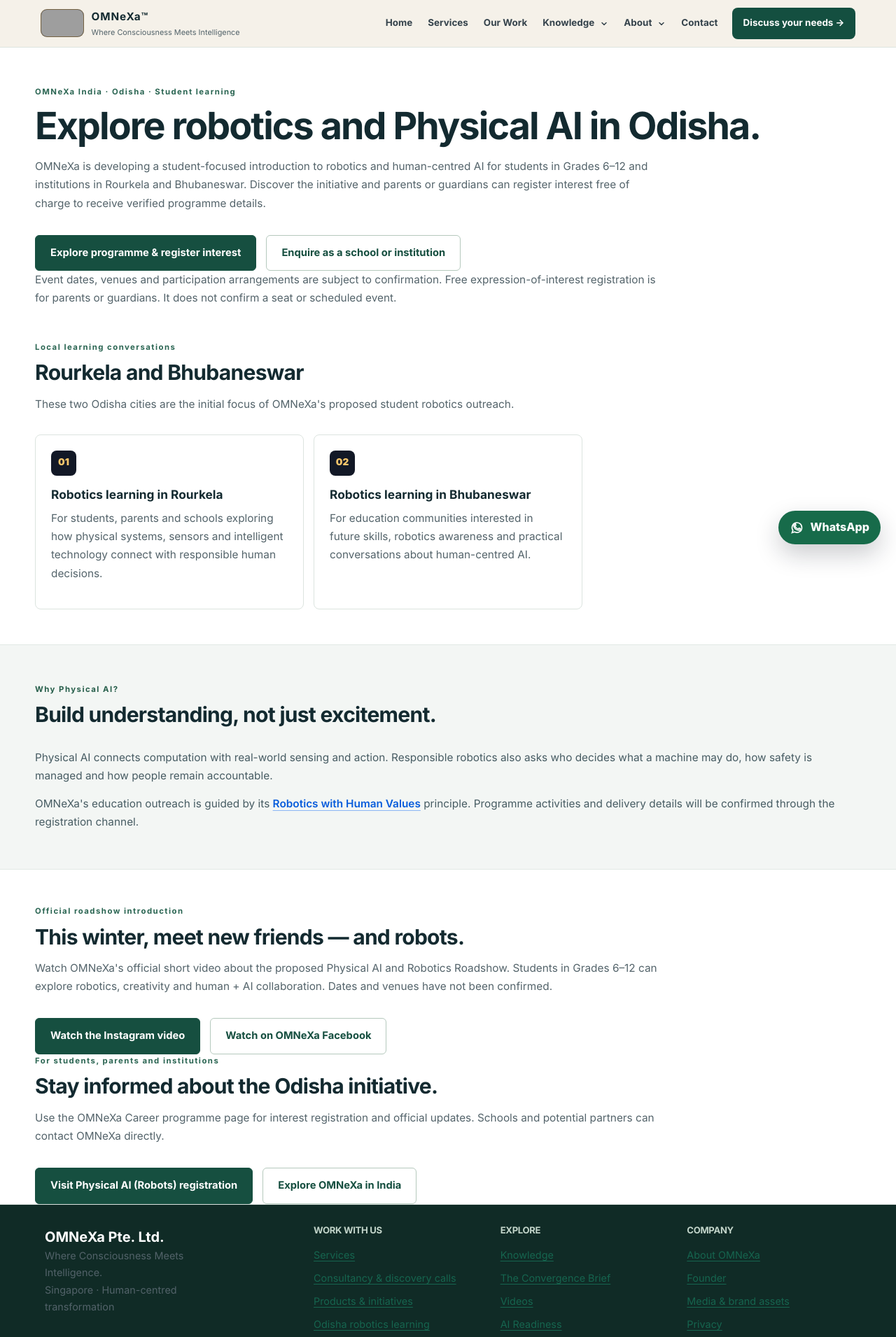
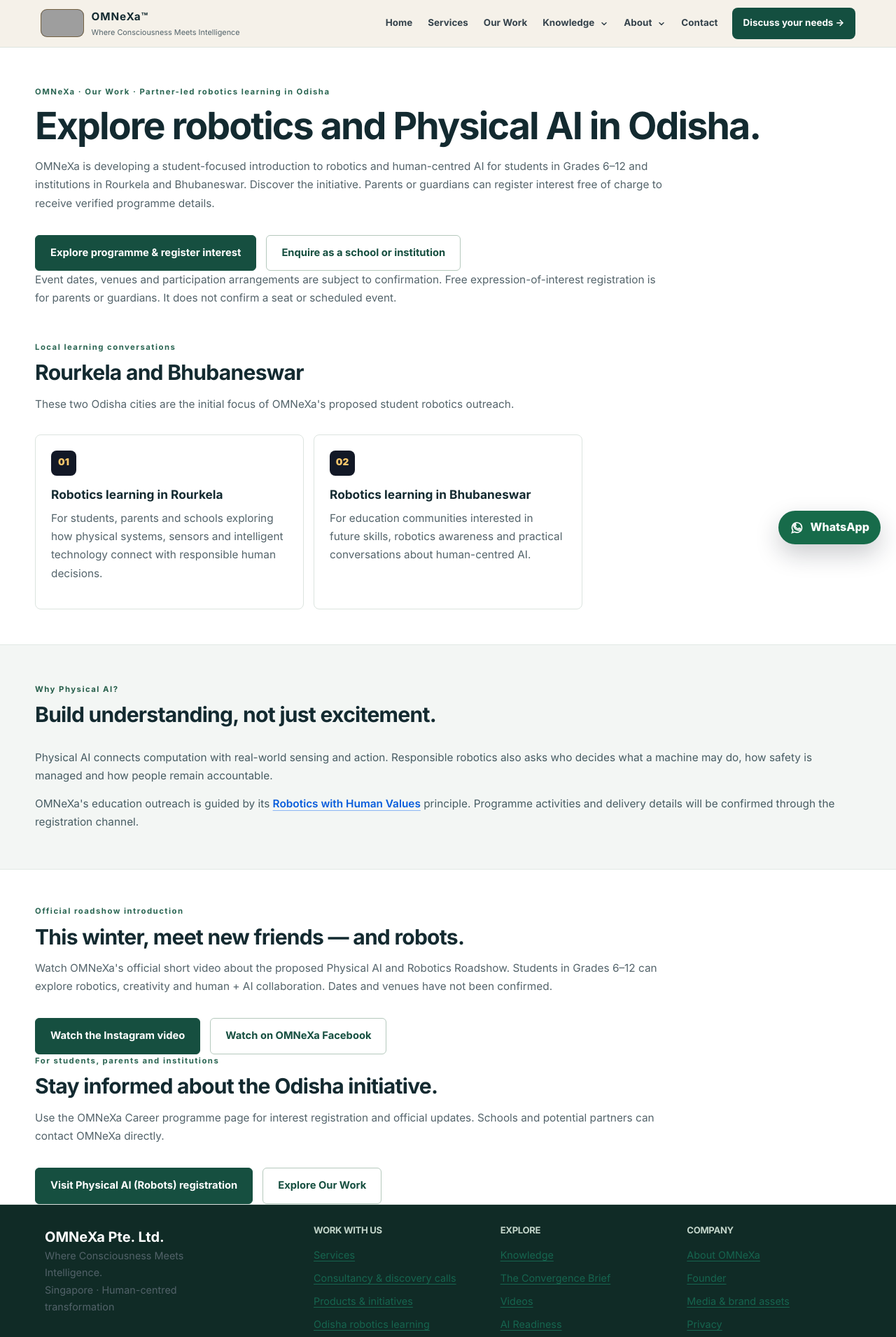
Before and after one commit to HumanSamaritan/OMNEXAFuture, a Next.js app: page /india/odisha/robotics in a window 1280 px wide. Shown: the top 1911 px of the page at 70% size. Built offline with nearby package versions, Linux system fonts and the light colour scheme; grey boxes are pictures that could not be loaded.

Commit message:
Place Odisha robotics under Our Work instead of a separate India menu

```diff
--- a/app/india/odisha/robotics/page.tsx
+++ b/app/india/odisha/robotics/page.tsx
@@ -37,12 +37,12 @@ export default function OdishaRoboticsPage() {
     <main>
       <script type="application/ld+json" dangerouslySetInnerHTML={{ __html: JSON.stringify(structuredData) }} />
       <section className="page-hero section-shell aligned-section">
-        <p className="eyebrow">OMNeXa India · Odisha · Student learning</p>
+        <p className="eyebrow">OMNeXa · Our Work · Partner-led robotics learning in Odisha</p>
         <h1>Explore robotics and Physical AI in Odisha.</h1>
         <p>
           OMNeXa is developing a student-focused introduction to robotics and human-centred AI for
-          students in Grades 6–12 and institutions in Rourkela and Bhubaneswar. Discover the initiative and
-          parents or guardians can register interest free of charge to receive verified programme details.
+          students in Grades 6–12 and institutions in Rourkela and Bhubaneswar. Discover the initiative.
+          Parents or guardians can register interest free of charge to receive verified programme details.
         </p>
         <div className="hero-actions">
           <a className="button primary" href={registration}>Explore programme &amp; register interest</a>
@@ -100,7 +100,7 @@ export default function OdishaRoboticsPage() {
         </div>
         <div className="hero-actions">
           <a className="button primary" href={registration}>Visit Physical AI (Robots) registration</a>
-          <a className="button secondary" href="/india">Explore OMNeXa in India</a>
+          <a className="button secondary" href="/work">Explore Our Work</a>
         </div>
       </section>
     </main>
```
